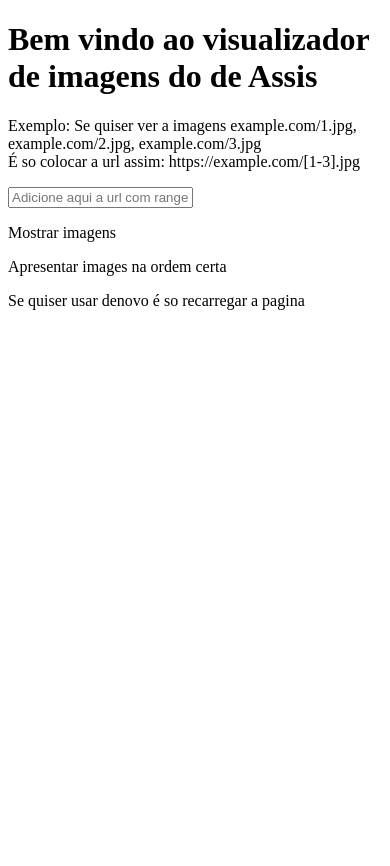
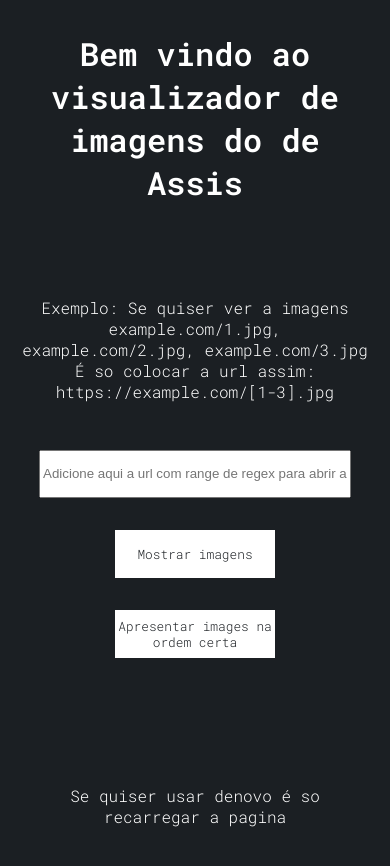
Before and after one commit to Diassisfilho/visualizador-de-imagens, a plain HTML site: page index.html in a window 390 px wide. Before the commit the page ends 844 px from the top, so only its background shows below. Drawn offline with Linux system fonts and the light colour scheme; some packages are replaced by stand-ins of ours; a script that the page names is missing.

Commit message:
Versão 1.0.1B
Adicionado no arquivo README.md todas as informções necessarias ate o momento e mais outras coisas (shilds, htmls, imagens);
Adicionado suporte a uma melhor usabilidade a dispositivos com tela com width menor que 400px, e melhoria na usabilidade no modo desktop;
Adicionado pasta com screenshots para o arquivo README.md.

```diff
--- a/index.html
+++ b/index.html
@@ -5,7 +5,7 @@
 	<meta charset="UTF-8">
 
 	<title>Visualizador de IMGs do de Assis</title>
-	<link href=".main.css" rel="stylesheet">
+	<link href="main.css" rel="stylesheet">
 
 	<link rel="preconnect" href="https://cdnjs.cloudflare.com">
 	<link href="https://cdnjs.cloudflare.com/ajax/libs/viewerjs/1.9.0/viewer.css" rel="stylesheet">
@@ -52,7 +52,7 @@
 		</p>
 	</footer>
 
-	<script src=".index.js"></script>
+	<script src="index.js"></script>
 	<script src="https://cdnjs.cloudflare.com/ajax/libs/viewerjs/1.9.0/viewer.js"></script>
 </body>
 </html>
--- a/main.css
+++ b/main.css
@@ -19,6 +19,7 @@ body {
 }
 
 header {
+	margin-top: 2rem;
 	width: 100%;
 	height: 20vh;
 
@@ -36,25 +37,26 @@ main {
 	align-items: center;
 }
 
-main p {
+p {
 	text-align: center;
 }
 
 #add-url {
-	width: 60vw;
-	height: 4vh;
+	margin-top: 2rem;
+    width: 80vw;
+    height: 2.5rem;
 }
 
 .botao {
     margin-top: 2rem;
-	width: 20vw;
-	height: 5vh;
+    width: 18rem;
+    height: 3rem;
     background: white;
     color: #1b1f23;
-
     display: flex;
     align-items: center;
     justify-content: center;
+    text-align: center;
 }
 
 .botao p {
@@ -91,6 +93,18 @@ main p {
 	width: 100%;
 }
 
+footer {
+	display: flex;
+	flex-direction: column;
+
+	align-items: center;
+	justify-content: center;
+
+	width: 100%;
+	height: 20vh;
+}
+
+
 /* Responsive layout - makes a two column-layout instead of four columns */
 @media screen and (max-width: 800px) {
 	.column {
@@ -109,13 +123,34 @@ main p {
 	}
 }
 
-footer {
+@media screen and (max-width: 450px) {
+	header {
+		margin-top: 2rem;
+		width: 100%;
+		height: 20vh;
+
+		display: flex;
+	}
+	main {
+		margin-top: 5em;
 		display: flex;
 		flex-direction: column;
-
+		align-items: center;
+	}
+	#add-url {
+	    margin-top: 2rem;
+	    width: 80vw;
+	    height: 3rem;
+	}
+	.botao {
+	    margin-top: 2rem;
+	    width: 10rem;
+	    height: 3rem;
+	    background: white;
+	    color: #1b1f23;
+	    display: flex;
 	    align-items: center;
 	    justify-content: center;
-
-	width: 100%;
-	height: 20vh;
+	    text-align: center;
 	}
+}
```
Also changed, not shown: 2 other files. Lines whose indentation alone changed are shown as unchanged.
